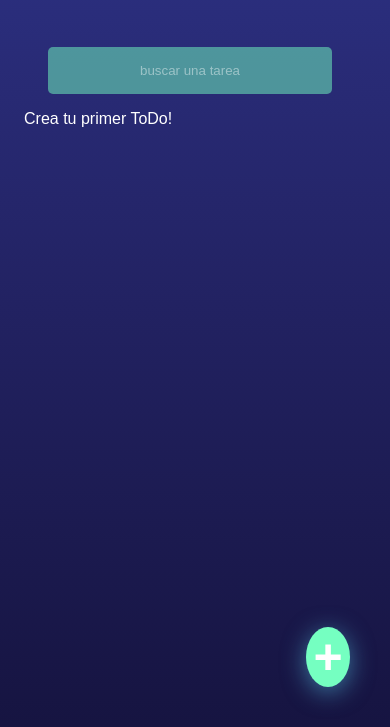
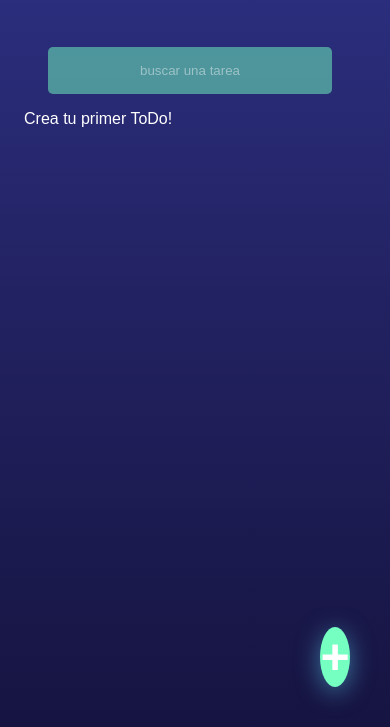
Before and after one commit to mcmendezm/TODOS, a React app: page / in a window 390 px wide. Shown: the part 117-844 px from the top of the page. Built offline with nearby package versions, Linux system fonts and the light colour scheme; a web font is replaced by a local one.

Commit message:
modificando ancho del boton en movil

```diff
--- a/src/CreateTodoButton/CreateTodoButton.css
+++ b/src/CreateTodoButton/CreateTodoButton.css
@@ -24,6 +24,6 @@
 }
 @media (max-width: 450px) {
 .createTodoButton{
-    width: 44px;
+    width: 30px;
 }
 }
```
